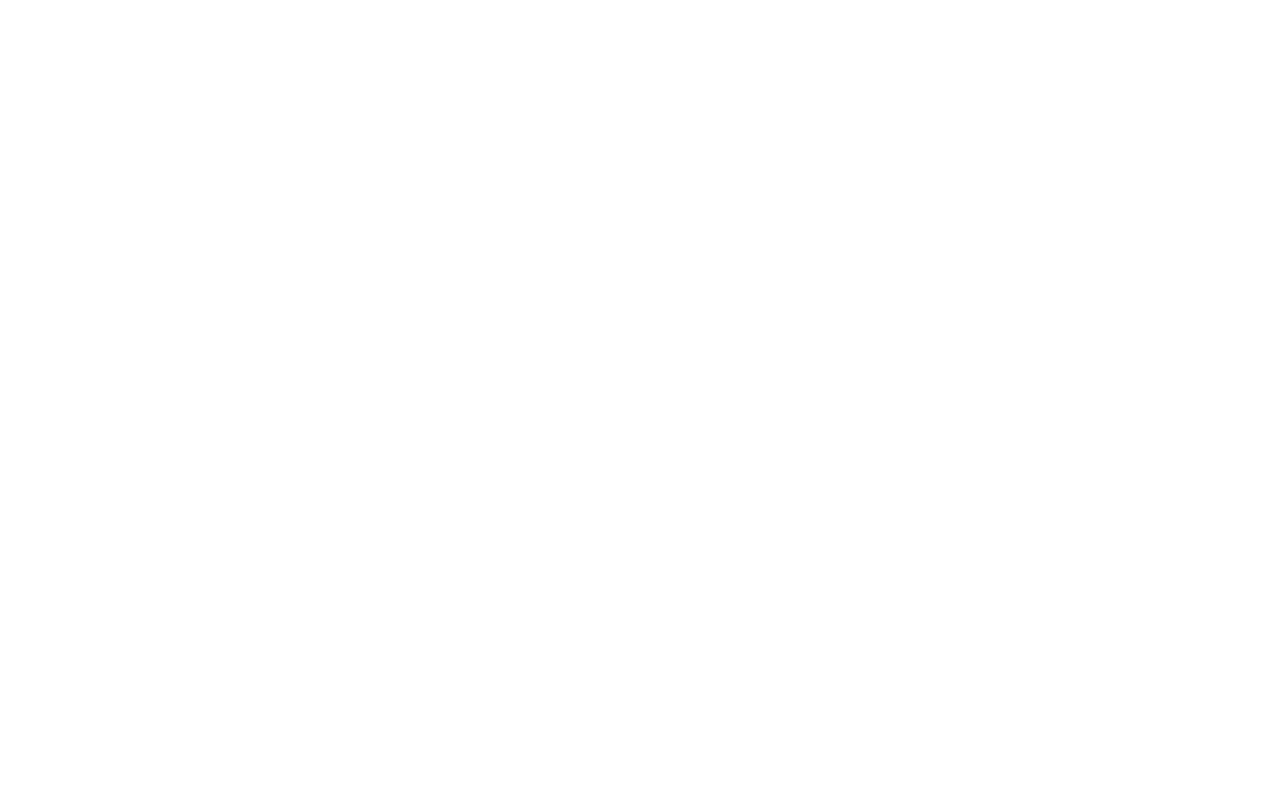
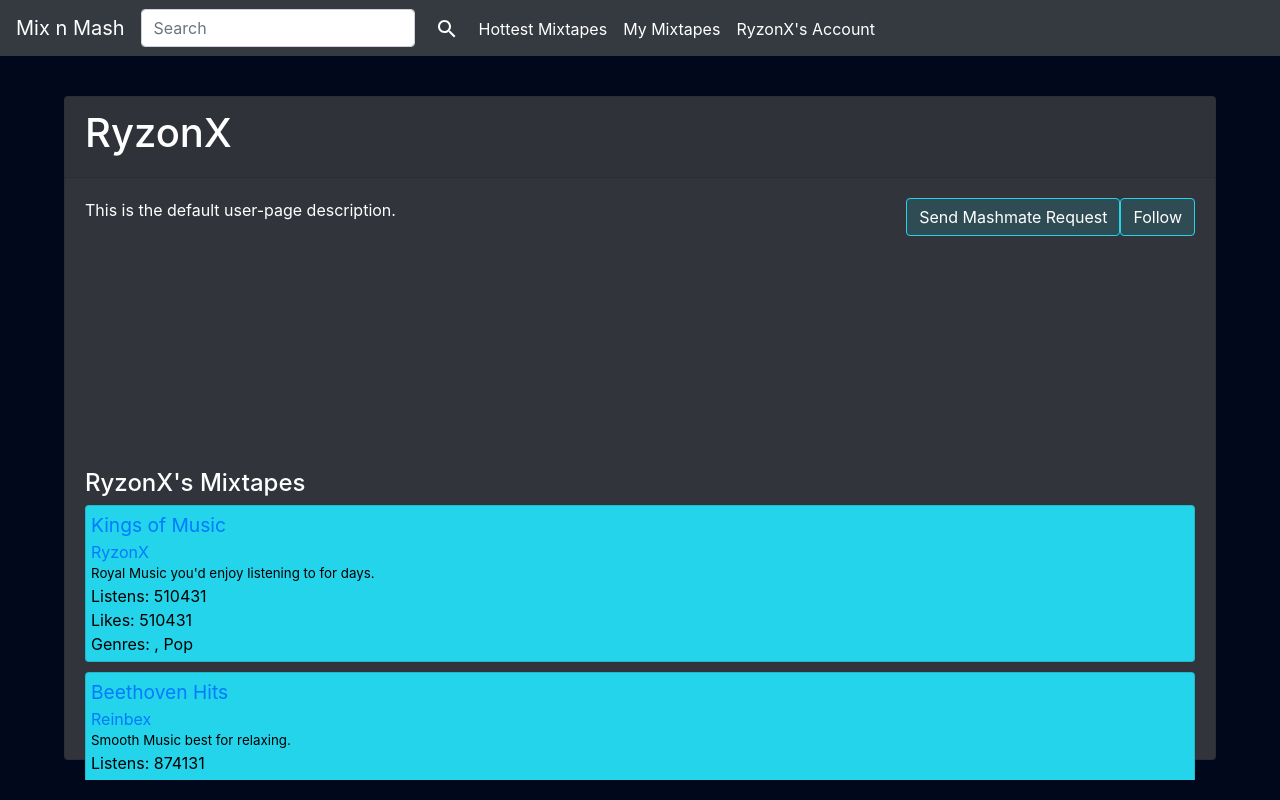
Before and after one commit to joe-weaver/mix-n-mash, a React (Create React App) app: page /User/0 in a window 1280 px wide. Built offline with nearby package versions, Linux system fonts and the light colour scheme.

Commit message:
user page added

```diff
--- a/src/App.js
+++ b/src/App.js
@@ -8,6 +8,7 @@
 import MixtapePage from "./pages/MixtapePage/MixtapePage";
 import SearchResults from "./pages/SearchResults/SearchResults";
 import "bootstrap/dist/css/bootstrap.min.css";
+import UserPage from "./pages/UserPage/UserPage";
 
 export default function App() {
   return (
@@ -18,6 +19,7 @@
       <Route exact path="/MyMixtapes/:mixtapeId" component={MixtapePage} />
       <Route path="/Account" component={Account} />
       <Route path="/SearchResults" component={SearchResults} />
+      <Route exact path="/User/:userId" component={UserPage} />
     </BrowserRouter>
   );
 }
--- a/src/components/MixtapeCard/MixtapeCard.js
+++ b/src/components/MixtapeCard/MixtapeCard.js
@@ -9,13 +9,16 @@
 
 const MixtapeCard = (props) => {
   return (
-    <Link to={"MyMixtapes/" + props.mixtape._id}>
       <Card className="mixtape-card" key={props.mixtape._id}>
         <div className="mixtape-card-image"></div>
 
         <div className="mixtape-card-body">
+        <Link to={"MyMixtapes/" + props.mixtape._id}>
           <div>{props.mixtape.title}</div>
+        </Link>
+        <Link to={"User/" + props.mixtape.ownerId}>
           <div>{props.mixtape.owner.username}</div>
+        </Link>
           <div>{props.mixtape.description}</div>
         </div>
 
@@ -25,7 +28,7 @@
           </div>
         </div>
       </Card>
-    </Link>
+
   );
 };
 
--- a/src/components/MixtapeResultCard/MixtapeResultCard.js
+++ b/src/components/MixtapeResultCard/MixtapeResultCard.js
@@ -6,15 +6,19 @@
 
 const MixtapeResultCard = (props) => {
   return (
-    <Link to={"MyMixtapes/" + props.mixtape._id}>
+
     <Card className="mixtape-result" key={props.mixtape._id}>
       <div className="mixtape-result-image"></div>
 
       <div className="mixtape-result-body">
+      <Link to={"MyMixtapes/" + props.mixtape._id}>
         <div className="mixtape-result-title">{props.mixtape.title}</div>
+        </Link>
+        <Link to={"User/" + props.mixtape.ownerId}>
         <div className="mixtape-result-user">
           {props.mixtape.owner.username}
         </div>
+        </Link>
         <div className="mixtape-result-description">
           {props.mixtape.description}
         </div>
@@ -29,7 +33,7 @@
         </div>
       </div>
     </Card>
-    </Link>
+
   );
 };
 
--- a/src/pages/UserPage/UserPage.js
+++ b/src/pages/UserPage/UserPage.js
@@ -1,17 +1,22 @@
 import React from "react";
-import { Card, Form } from "react-bootstrap";
+import { Card, Button, FormControl, Form } from "react-bootstrap";
 import EditIcon from "@material-ui/icons/Edit";
 import SaveIcon from "@material-ui/icons/Save";
 import CallMergeIcon from "@material-ui/icons/CallMerge";
 import CallSplitIcon from "@material-ui/icons/CallSplit";
 import GroupAddIcon from "@material-ui/icons/GroupAdd";
 import { Link } from "react-router-dom";
+import { NavbarLinks } from "../../data/NavbarLinks";
+import MixtapeResultCard from "../../components/MixtapeResultCard/MixtapeResultCard";
 
 import Navbar from "../../components/Navbar/Navbar";
 import IconButton from "../../components/IconButton/IconButton";
 
 import "../Page.css";
 import "./UserPageStyle.css";
+
+const user_name = "RyzonX"
+const user_description = "This is the default user-page description."
 
 export default class MixtapePage extends React.Component {
   constructor(props) {
@@ -20,7 +25,141 @@
     // Extract the id from the url
     let url = window.location.pathname.split("/");
     let id = parseInt(url[url.length - 1]);
-    this.state = { id: id, loading: true, mixtape: null, editingMixtapeTitle: false };
+    this.state = { id: id, loading: true, mixtape: null,
+      mixtapes: [
+        {
+        "_id": 0,
+          "title": "Kings of Music",
+          "description": "Royal Music you'd enjoy listening to for days.",
+          "genres": ["Pop"],
+          "image": ["image.jpg"],
+          "songs": ["song1"],
+          "ownerId": 1,
+          "owner": { "username": "RyzonX" },
+          "listens": 510431,
+          "likes": 510431,
+          "dislikes": 0,
+          "comments": [],
+          "private": false,
+          "collaborators": [],
+          "timeCreated": 1122334455,
+          "likesPerDay": [],
+          "listensPerDay": []
+      },
+      {
+        "_id": 1,
+          "title": "Beethoven Hits",
+          "description": "Smooth Music best for relaxing.",
+          "genres": ["Classical"],
+          "image": ["image.jpg"],
+          "songs": ["song1"],
+          "ownerId": 1,
+          "owner": { "username": "Reinbex" },
+          "listens": 874131,
+          "likes": 550031,
+          "dislikes": 0,
+          "comments": [],
+          "private": false,
+          "collaborators": [],
+          "timeCreated": 1122334455,
+          "likesPerDay": [],
+          "listensPerDay": []
+      },
+      {
+        "_id": 2,
+        "title": "Music to die to",
+        "description": "You will literally die if you listen to this mixtape. Don't listen to it man. Life is worth living",
+        "genres": ["Rock", "Punk"],
+        "image": [],
+        "songs": [],
+        "ownerId": 0,
+        "owner": { "username": "thunderbolt67" },
+        "listens": 100,
+        "likes": 3,
+        "dislikes": 5,
+        "comments": [],
+        "private": false,
+        "collaborators": [],
+        "timeCreated": 1234567890,
+        "likesPerDay": [],
+        "listensPerDay": []
+      },
+      {
+        "_id": 3,
+        "title": "Jazz Bangers",
+        "description": "Lots of Jazz to enjoy and listen to and hear and enjoy and listen to.",
+        "genres": ["Jazz"],
+        "image": ["image.jpg"],
+        "songs": ["song1"],
+        "ownerId": 1,
+        "owner": { "username": "RyzonX" },
+        "listens": 510431,
+        "likes": 510431,
+        "dislikes": 0,
+        "comments": [],
+        "private": false,
+        "collaborators": [],
+        "timeCreated": 1122334455,
+        "likesPerDay": [],
+        "listensPerDay": []
+      },
+      {
+        "_id": 4,
+        "title": "Songs you like to hear",
+        "description": "These are the best songs from the best artist compiled by the best mixtape maker - me. I hope you enjoy. Like, subscribe, hit the bell. Love and peace.",
+        "genres": ["Jazz", "Modern"],
+        "image": [],
+        "songs": [],
+        "ownerId": 0,
+        "owner": { "username": "thunderbolt67" },
+        "listens": 10001,
+        "likes": 42,
+        "dislikes": 2,
+        "comments": [],
+        "private": false,
+        "collaborators": [],
+        "timeCreated": 1238675309,
+        "likesPerDay": [],
+        "listensPerDay": []
+      },
+      {
+        "_id": 5,
+        "title": "Life is pain and so is JSON",
+        "description": "I just realized I have to import all of this data asynchronously with JavaScript and I hate life.",
+        "genres": ["Pain"],
+        "image": [],
+        "songs": [],
+        "ownerId": 0,
+        "owner": { "username": "thunderbolt67" },
+        "listens": 1234,
+        "likes": 252,
+        "dislikes": 18,
+        "comments": [],
+        "private": false,
+        "collaborators": [],
+        "timeCreated": 28594952737,
+        "likesPerDay": [],
+        "listensPerDay": []
+      },
+      {
+        "_id": 6,
+        "title": "Music to sleep to",
+        "description": "You will literally sleep if you listen to this mixtape. Do listen to it man.",
+        "genres": ["Rock", "Punk"],
+        "image": [],
+        "songs": [],
+        "ownerId": 1,
+        "owner": { "username": "RyzonX" },
+        "listens": 100,
+        "likes": 3,
+        "dislikes": 5,
+        "comments": [],
+        "private": false,
+        "collaborators": [0],
+        "timeCreated": 1234567890,
+        "likesPerDay": [],
+        "listensPerDay": []
+      }] };
 
     this.getMixtape();
   }
@@ -41,43 +180,38 @@
 
   render() {
     return (
-      <div className="page-container">
-        <Navbar />
-        <Card className="page-content">
-          {!this.state.loading &&
-          <Card.Header className="user-page-header">
-            <Form.Group controlId="formBasicCheckbox">
-              <Form.Check type="checkbox" label="Public " defaultValue="" />
-            </Form.Group>
-            {!this.state.editingMixtapeTitle && (
-              <IconButton
-                component={<EditIcon />}
-                callback={() => this.setState({ editingMixtapeTitle: true })}
-              />
-            )}
-            {this.state.editingMixtapeTitle && (
-              <IconButton
-                component={<SaveIcon />}
-                callback={() => this.setState({ editingMixtapeTitle: false })}
-              />
-            )}
-            <div className="user-page-title">
-              <Form.Control
-                type="email"
-                defaultValue={this.state.mixtape.title}
-                disabled={!this.state.editingMixtapeTitle}
-                maxLength="50"
-              />
-              <Link>{this.state.mixtape.owner.username}</Link>
-            </div>
-            <IconButton component={<CallMergeIcon />} />
-            <IconButton component={<CallSplitIcon />} />
-            <IconButton component={<GroupAddIcon />} />
-          </Card.Header>}
-          <div className="song-container"></div>
-          <Card.Body></Card.Body>
-          <Card.Footer></Card.Footer>
-        </Card>
+      <div>
+        <div className="page-container">
+          <Navbar currentPage={NavbarLinks} />
+          <Card className="page-content">
+            <Card.Header className="content-header">
+              <h1>{user_name}</h1>
+            </Card.Header>
+            <Card.Body>
+
+              {/*Bio stuff  */}
+              <div className="user_top_body">
+                {user_description}
+                <div className= "user_page_buttons">
+                <Button className="mm-btn-alt">Send Mashmate Request</Button>
+                <Button className="mm-btn-alt">Follow</Button>
+                </div>
+              </div>
+
+              {/*List of their public mixtapes  */}
+              <div className="users_mixtapes-container">
+                <h4>{user_name}'s Mixtapes</h4>
+
+                <div className="scroll-content" style={{maxHeight: "275px"}}>
+                {this.state.mixtapes.map((mixtape) => (
+                <MixtapeResultCard mixtape={mixtape} />
+              ))}
+                </div>
+
+              </div>
+            </Card.Body>
+          </Card>
+        </div>
       </div>
     );
   }
--- a/src/pages/UserPage/UserPageStyle.css
+++ b/src/pages/UserPage/UserPageStyle.css
@@ -10,7 +10,16 @@
     flex-direction: column;
   }
 
-.song-container {
-    display: flex;
-    justify-content: center;
-  }
+.user_top_body{
+  display: flex;
+  flex-direction: row;
+  justify-content: space-between;
+  height: 50%
+}
+.users_mixtapes-container{
+  height: 50%
+}
+
+.user_page_buttons{
+
+}
```
